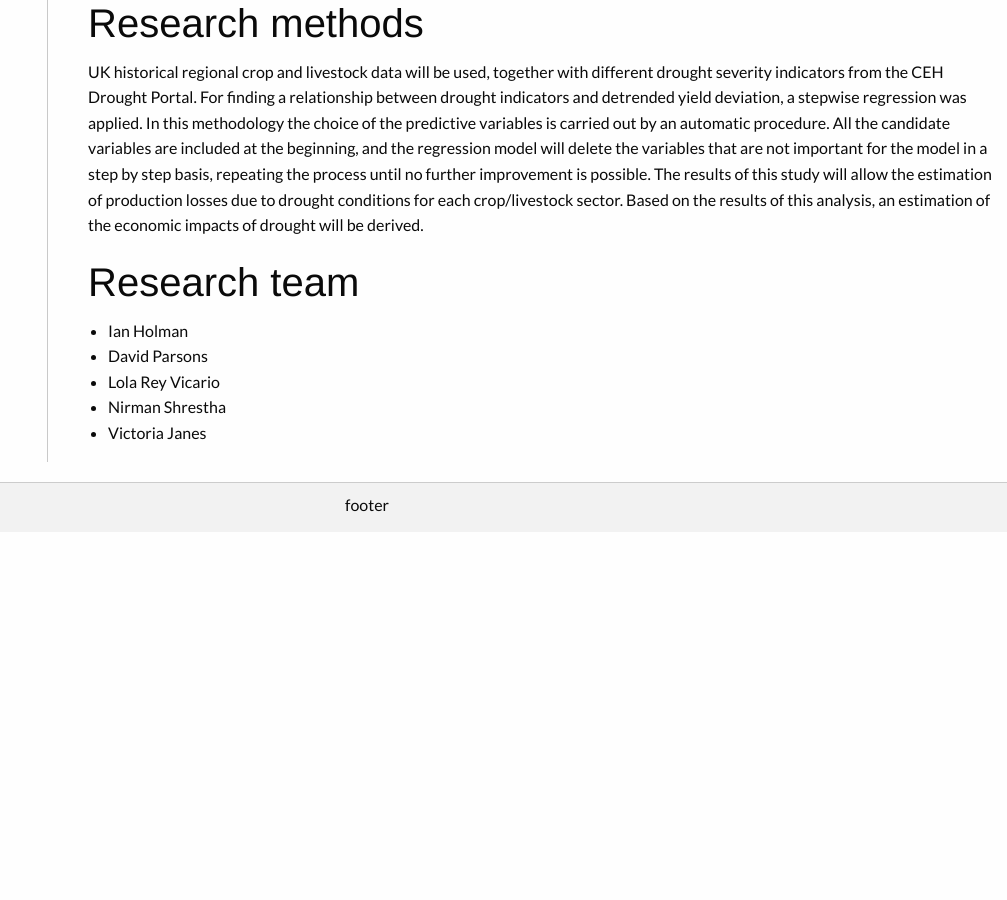
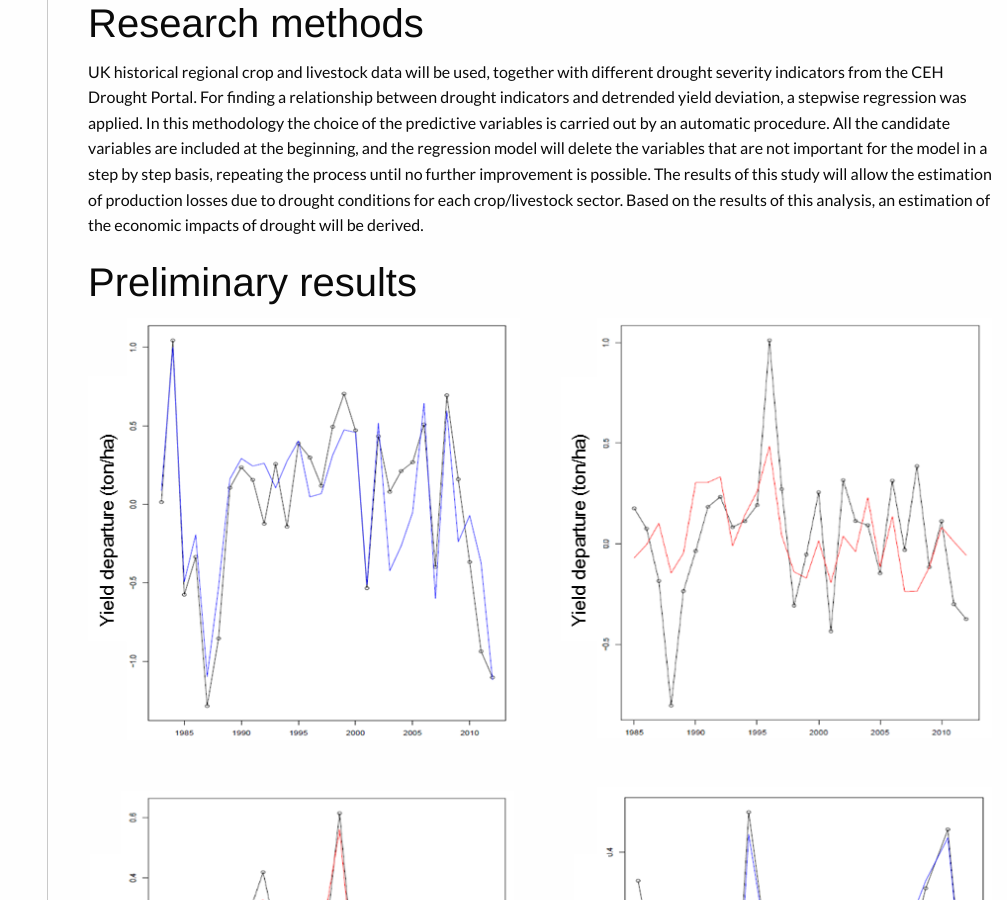
Before and after one commit to VictoriaJJ/mariusdroughtproject.org, a Jekyll site: the page built from _pages/dashboard/science/drought_impacts_management/agriculture/rainfed_agriculture.md, in a window 1280 px wide and 900 px high, scrolled down 601 px. Shown: the whole window, without its empty margins (273-1280 px from the left). Built offline with Jekyll 4.4.1, drawn with Linux system fonts in a browser that asks for light colours; before the commit the page ends 1133 px from its top, so only the background shows below that.

Commit message:
Added image - Rainfed agriculture

```diff
--- a/_pages/dashboard/science/drought_impacts_management/agriculture/rainfed_agriculture.md
+++ b/_pages/dashboard/science/drought_impacts_management/agriculture/rainfed_agriculture.md
@@ -2,7 +2,6 @@
 layout: science
 published: true
 permalink: /dashboard/science/drought_impacts_mgmt/agriculture/rainfed/
-
 subsection: Drought Impacts Management > Agriculture
 _title: Rainfed agriculture
 ---
@@ -21,6 +20,10 @@ Droughts affect crop yield and livestock performance leading to great economic l
 
 UK historical regional crop and livestock data will be used, together with different drought severity indicators from the CEH Drought Portal. For finding a relationship between drought indicators and detrended yield deviation, a stepwise regression was applied. In this methodology the choice of the predictive variables is carried out by an automatic procedure. All the candidate variables are included at the beginning, and the regression model will delete the variables that are not important for the model in a step by step basis, repeating the process until no further improvement is possible. The results of this study will allow the estimation of production losses due to drought conditions for each crop/livestock sector. Based on the results of this analysis, an estimation of the economic impacts of drought will be derived.
 
+## Preliminary results
+![Figure 1: Yield departures predicted using drought indexes models (filled circle) and observed crop yield departures (coloured lines). Blue line indicates model using both SPEI and SPI, red line indicates model using only SPEI and green line indicates model using only SPI. (a) Wheat model in East of England, (b) Barley model in Yorkshire and the Humber, (c) Oat model in South East, (d) Oilseed rape model in East Midland, (e) Potato model in East Midland and (f) Sugar beet model in East of England.]({{site.baseurl}}/assets/img/Lola1a.jpg.png)
+
+
 ## Research team
 
 * Ian Holman
```
